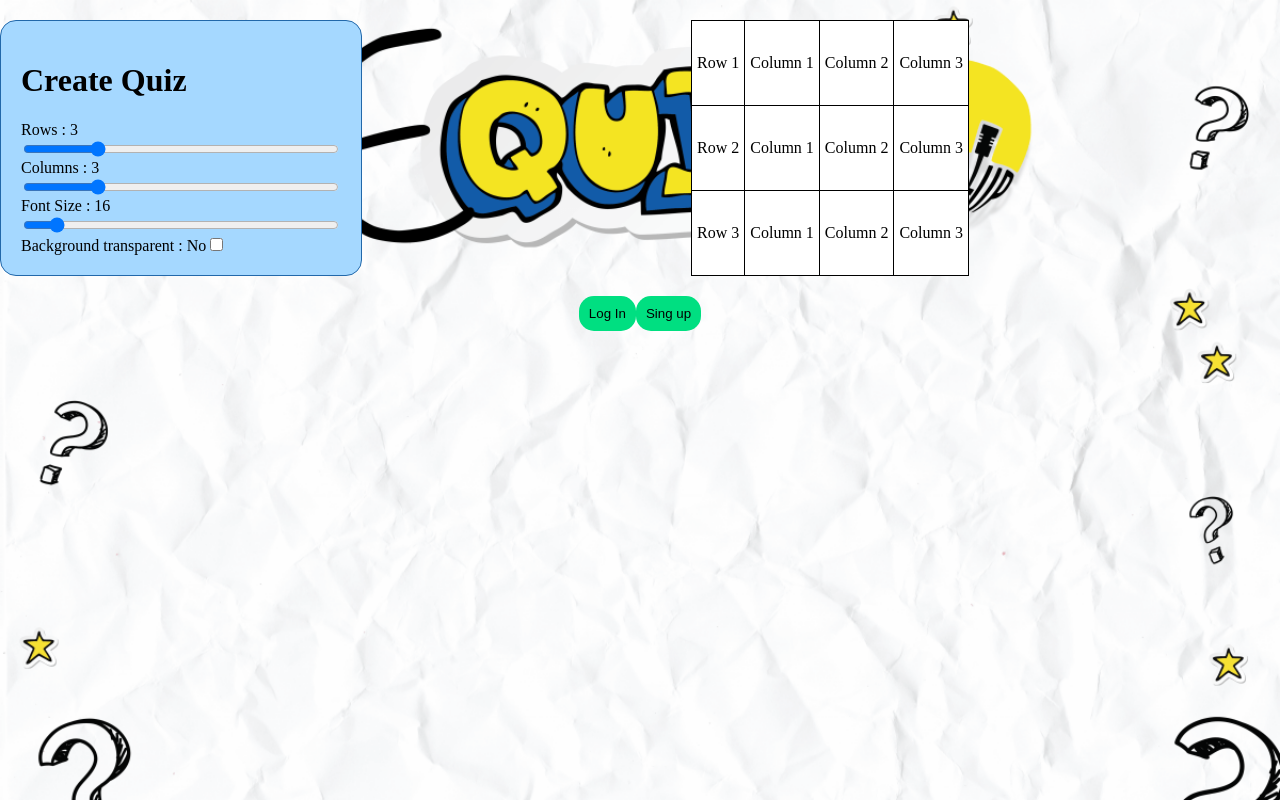
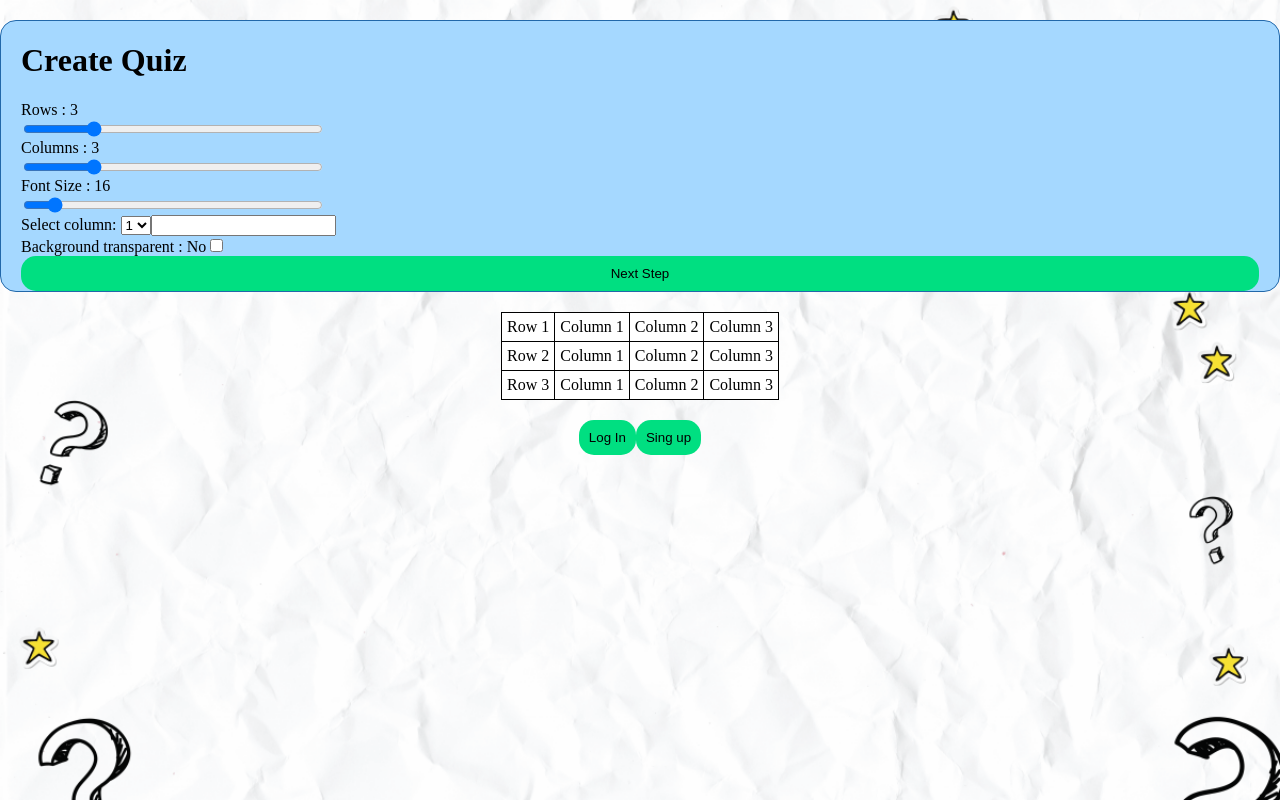
Before and after one commit to Borozenniy/YEstandup-quiz, a React (Vite) app in the folder Yestandup/: page /createquiz in a window 1280 px wide. Built offline with nearby package versions, Linux system fonts and the light colour scheme.

Commit message:
[Create-table] table cells update
- possibility to edit every cell in table by clicking on it
- option to edit whole values in column at the same time

```diff
--- a/Yestandup/src/components/button/button.tsx
+++ b/Yestandup/src/components/button/button.tsx
@@ -3,7 +3,7 @@ import './button.scss';
 type ButtonProps = {
   mode: 'text' | 'primary';
   label: string;
-  size: 'small' | 'medium' | 'large';
+  size?: 'small' | 'medium' | 'large';
   disabled?: boolean;
   onClick?: () => void;
 };
--- a/Yestandup/src/components/create-quiz/create-quiz.scss
+++ b/Yestandup/src/components/create-quiz/create-quiz.scss
@@ -1,5 +1,6 @@
 .create-quiz {
   display: flex;
+  flex-direction: column;
   justify-content: space-between;
   width: 1280px;
   padding: 20px;
@@ -12,17 +13,21 @@
     display: flex;
     flex-direction: column;
     justify-content: flex-start;
-    width: 320px;
-    padding: 20px;
+    max-width: 100%;
+    //width: 320px;
+    //padding: 20px;
+    padding: 0 20px;
+    margin-bottom: 20px;
     background: #a5d8ff;
   }
+
   &__table {
     display: flex;
     justify-content: center;
-    width: 900px;
   }
 
   &__slider {
+    max-width: 300px;
   }
 }
 
--- a/Yestandup/src/components/create-quiz/create-quiz.tsx
+++ b/Yestandup/src/components/create-quiz/create-quiz.tsx
@@ -1,5 +1,6 @@
 import { useState, useEffect, useRef } from 'react';
 import { Table } from '../table/table';
+import { Button } from '../button/button';
 import './create-quiz.scss';
 
 const tableExample = [
@@ -10,10 +11,19 @@ const tableExample = [
 
 export const CreateQuiz = () => {
   const [table, setTable] = useState(tableExample);
+  const [tableParameters, setTableParameters] = useState({
+    transparentBackground: false,
+    fontSize: 16,
+  });
   const [sliderRowsValue, setSliderRowsValue] = useState(3);
   const [sliderColumnsValue, setSliderColumnsValue] = useState(3);
   const [isBackgroundTransparent, setIsBackgroundTransparent] = useState(false);
   const [fontSize, setFontSize] = useState(16);
+  //* Values for the table column
+  const [columnValues, setColumnValues] = useState('');
+  const [columnIndex, setColumnIndex] = useState<number | null>(null);
+
+  const tableColumns = table[0].columns;
 
   const changeSliderRowsValue = (e) => {
     setSliderRowsValue(e.target.value);
@@ -29,6 +39,20 @@ export const CreateQuiz = () => {
 
   const changeBackgroundTransparent = () => {
     setIsBackgroundTransparent(!isBackgroundTransparent);
+  };
+
+  const nextStep = () => {
+    console.log('Next Step');
+  };
+
+  const changeColumnValues = (e) => {
+    setColumnValues(e.target.value);
+    console.log(columnValues);
+  };
+
+  const changeColumnIndex = (e) => {
+    console.log(e.target.value);
+    setColumnIndex(e.target.value);
   };
 
   const createTable = () => {
@@ -47,9 +71,40 @@ export const CreateQuiz = () => {
     setTable(table);
   };
 
+  const updateColumnValues = (columnIndex: number, columnValue: string) => {
+    const updatedTable = [...table];
+    updatedTable.map((row) => {
+      row.columns[columnIndex - 1] = columnValue;
+    });
+    //updatedTable[0].columns.map((column, index) => {
+    //  column = columnValues;
+    //});
+    setTable(updatedTable);
+  };
+
+  useEffect(() => {
+    setTableParameters({
+      ...tableParameters,
+      transparentBackground: isBackgroundTransparent,
+      fontSize,
+    });
+  }, [isBackgroundTransparent, fontSize]);
+
   useEffect(() => {
     createTable();
   }, [sliderRowsValue, sliderColumnsValue]);
+  /*
+ const updatedTable = [...table];
+    updatedTable[0].columns.map((column, index) => {
+      column = columnValues;
+    });
+  */
+
+  useEffect(() => {
+    if (columnIndex !== null && columnValues !== '') {
+      updateColumnValues(columnIndex, columnValues);
+    }
+  }, [columnValues, columnIndex]);
   return (
     <div className='create-quiz'>
       <div className='create-quiz__modification'>
@@ -83,6 +138,23 @@ export const CreateQuiz = () => {
           className='create-quiz__slider'
         />
         <div>
+          <span>Select column: </span>
+          <select name='column' id='column' onChange={changeColumnIndex}>
+            {tableColumns.map((column, index) => {
+              return (
+                <option key={index} value={index + 1}>
+                  {index + 1}
+                </option>
+              );
+            })}
+          </select>
+          <input
+            type='text'
+            value={columnValues}
+            onChange={changeColumnValues}
+          />
+        </div>
+        <div>
           <span>
             Background transparent : {isBackgroundTransparent ? 'Yes' : 'No'}
           </span>
@@ -96,10 +168,12 @@ export const CreateQuiz = () => {
             //onChange={changeBackgroundTransparent}
           />
         </div>
+        <Button label='Next Step' mode='primary' onClick={nextStep} />
       </div>
       <div className='create-quiz__table'>
         <Table
           table={table}
+          tableParameters={tableParameters}
           transparentBackground={isBackgroundTransparent}
           fontSize={fontSize}
           //columns={['Column 1', 'Column 2', 'Column 3']}
--- a/Yestandup/src/components/table/table.tsx
+++ b/Yestandup/src/components/table/table.tsx
@@ -4,6 +4,12 @@ import e from 'cors';
 
 type TableProps = {
   table: any;
+  tableParameters: TableParametersProps;
+  transparentBackground: boolean;
+  fontSize: number;
+};
+
+type TableParametersProps = {
   transparentBackground: boolean;
   fontSize: number;
 };
@@ -14,15 +20,13 @@ type TableProps = {
 //  { rowName: 'Row 3', columns: ['Column 1', 'Column 2', 'Column 3'] },
 //];
 
-export const Table = ({
-  table,
-  transparentBackground,
-  fontSize,
-}: TableProps) => {
+export const Table = ({ table, tableParameters }: TableProps) => {
   const [editedRow, setEditedRow] = useState<number | null>(null);
   const [editedColumn, setEditedColumn] = useState<number | null>(null);
   const [newCellValue, setNewCellValue] = useState('');
-  const isTransparent = transparentBackground ? 'quiz-table--transparent' : '';
+  const isTransparent = tableParameters.transparentBackground
+    ? 'quiz-table--transparent'
+    : '';
 
   const handleCellClick = (
     rowIndex: number,
@@ -48,7 +52,7 @@ export const Table = ({
   return (
     <table
       className={`quiz-table ${isTransparent}`}
-      style={{ fontSize: Number(fontSize) + 'px' }}
+      style={{ fontSize: Number(tableParameters.fontSize) + 'px' }}
     >
       <tbody>
         {table.map((row, rowIndex) => (
@@ -64,7 +68,9 @@ export const Table = ({
                 {columnIndex === editedColumn && rowIndex === editedRow ? (
                   <input
                     type='text'
-                    style={{ fontSize: Number(fontSize) + 'px' }}
+                    style={{
+                      fontSize: Number(tableParameters.fontSize) + 'px',
+                    }}
                     value={newCellValue}
                     autoFocus
                     onChange={handleSetCellValueChange}
```
